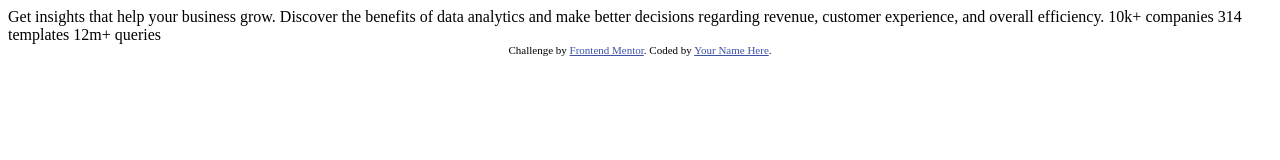
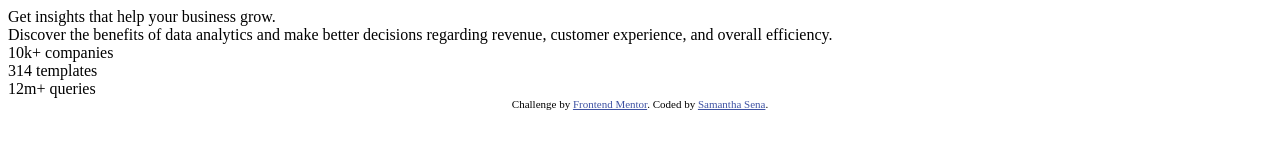
Before and after one commit to SamanthaKelly01/Stats-preview-card-component, a plain HTML site: page index.html in a window 1280 px wide. Drawn offline with Linux system fonts and the light colour scheme.

Commit message:
HTML inicial

```diff
--- a/index.html
+++ b/index.html
@@ -1,33 +1,50 @@
 <!DOCTYPE html>
 <html lang="en">
   <head>
-  <meta charset="UTF-8">
-  <meta name="viewport" content="width=device-width, initial-scale=1.0"> <!-- displays site properly based on user's device -->
+    <meta charset="UTF-8" />
+    <meta name="viewport" content="width=device-width, initial-scale=1.0" />
+    <!-- displays site properly based on user's device -->
 
-  <link rel="icon" type="image/png" sizes="32x32" href="./images/favicon-32x32.png">
+    <link
+      rel="icon"
+      type="image/png"
+      sizes="32x32"
+      href="./images/favicon-32x32.png"
+    />
 
     <title>Frontend Mentor | Stats preview card component</title>
 
     <!-- Feel free to remove these styles or customise in your own stylesheet 👍 -->
     <style>
-    .attribution { font-size: 11px; text-align: center; }
-    .attribution a { color: hsl(228, 45%, 44%); }
+      .attribution {
+        font-size: 11px;
+        text-align: center;
+      }
+      .attribution a {
+        color: hsl(228, 45%, 44%);
+      }
     </style>
   </head>
   <body>
-
-  Get insights that help your business grow.
-
-  Discover the benefits of data analytics and make better decisions regarding revenue, customer
-  experience, and overall efficiency.
-
-  10k+ companies
-  314 templates
-  12m+ queries
+    <div class="text-container">
+      <div class="title">Get insights that help your business grow.</div>
+      <div clasa="description">
+        Discover the benefits of data analytics and make better decisions
+        regarding revenue, customer experience, and overall efficiency.
+      </div>
+      <div class="stats">
+        <div class="stat1">10k+ companies</div>
+        <div class="stat2">314 templates</div>
+        <div class="stat3">12m+ queries</div>
+      </div>
+    </div>
 
     <div class="attribution">
-    Challenge by <a href="https://www.frontendmentor.io?ref=challenge" target="_blank">Frontend Mentor</a>.
-    Coded by <a href="#">Your Name Here</a>.
+      Challenge by
+      <a href="https://www.frontendmentor.io?ref=challenge" target="_blank"
+        >Frontend Mentor</a
+      >. Coded by
+      <a href="https://github.com/SamanthaKelly01">Samantha Sena</a>.
     </div>
   </body>
 </html>
```
Lines whose indentation alone changed are shown as unchanged.
